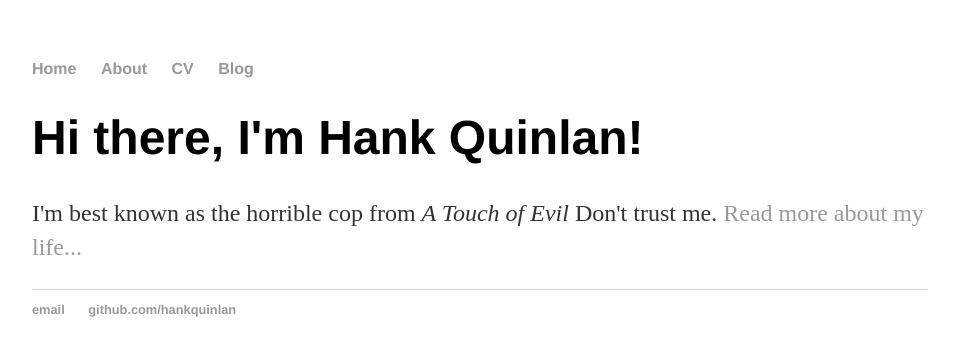
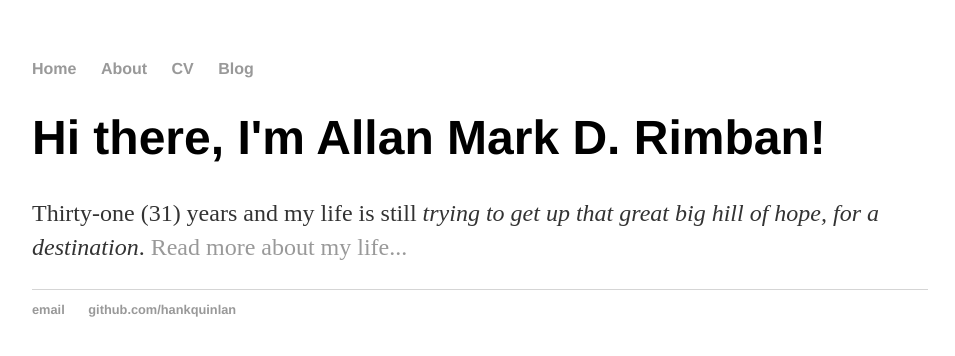
Before and after one commit to allanrimban/allanrimban.github.io, a Jekyll site: the page built from index.html, in a window 1280 px wide. Shown: the top 356 px of the page, without its empty margins (160-1115 px from the left). Built offline with Jekyll 4.4.1, drawn with Linux system fonts in a browser that asks for light colours.

Commit message:
Update index.html
Changed the introduction, asserted myself

```diff
--- a/index.html
+++ b/index.html
@@ -1,10 +1,10 @@
 ---
 layout: default
-title: Hank Quinlan, Horrible Cop
+title: Allan Mark D. Rimban, The Awkward Analyst
 ---
 <body>
 <div class="blurb">
-	<h1>Hi there, I'm Hank Quinlan!</h1>
-	<p>I'm best known as the horrible cop from <em>A Touch of Evil</em> Don't trust me. <a href="/about">Read more about my life...</a></p>
+	<h1>Hi there, I'm Allan Mark D. Rimban!</h1>
+	<p>Thirty-one (31) years and my life is still <em>trying to get up that great big hill of hope, for a destination</em>. <a href="/about">Read more about my life...</a></p>
 </div><!-- /.blurb -->
 </body>
```
